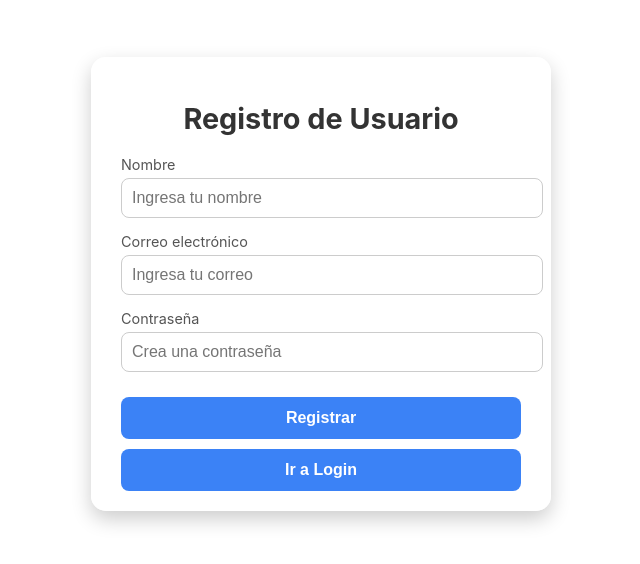
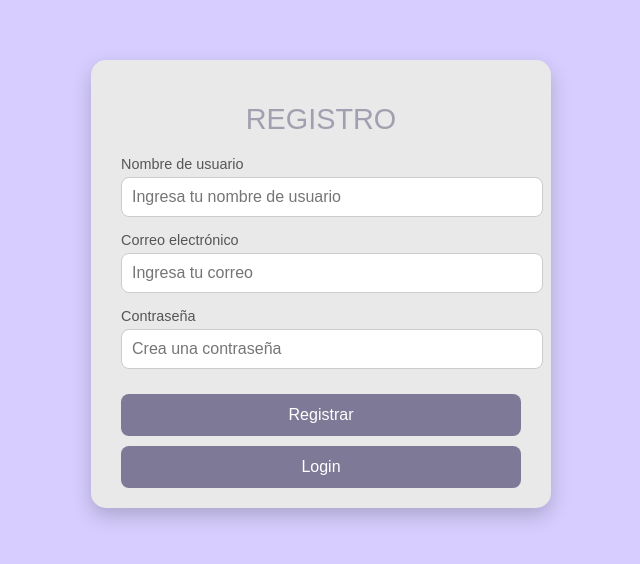
Before and after one commit to Mini-Valeria/To-Do-List, a React (Create React App) app in the folder app/: page / in a window 1280 px wide. Shown: the part 116-680 px from the top of the page, without its empty margins (319-959 px from the left). Built offline with nearby package versions, Linux system fonts and the light colour scheme.

Commit message:
Decoración hecha, back de actividades pendiente

```diff
--- a/app/src/App.css
+++ b/app/src/App.css
@@ -1,6 +1,9 @@
 /* Estilos generales */
 .home-app {
-  font-family: Arial, sans-serif;
+  font-family: "Parkinsans", sans-serif;
+  font-optical-sizing: auto;
+  font-weight: 400;
+  font-style: normal;
   padding: 20px;
   max-width: 800px;
   margin: 0 auto;
@@ -8,9 +11,28 @@
   border-radius: 8px;
 }
 
+.customFont {
+  font-family: "Parkinsans", sans-serif;
+  font-optical-sizing: auto;
+  font-weight: 700;
+  font-style: bold;
+}
+
 h1.title {
   text-align: center;
-  color: #333;
+  color: #7e7997;
+  font-family: "Parkinsans", sans-serif;
+  font-optical-sizing: auto;
+  font-weight: 400;
+  font-style: normal;
+}
+
+h2.title {
+  color: #7e7997;
+  font-family: "Parkinsans", sans-serif;
+  font-optical-sizing: auto;
+  font-weight: 700;
+  font-style: bold;
 }
 
 /* Form */
@@ -19,6 +41,11 @@ h1.title {
   flex-direction: column;
   gap: 10px;
   margin-bottom: 20px;
+  font-family: "Parkinsans", sans-serif;
+  font-optical-sizing: auto;
+  font-weight: 400;
+  font-style: normal;
+  color: #7e7997;
 }
 
 .todo-form input,
@@ -27,20 +54,28 @@ h1.title {
   border-radius: 5px;
   border: 1px solid #ccc;
   font-size: 14px;
+  font-family: "Parkinsans", sans-serif;
+  font-optical-sizing: auto;
+  font-weight: 400;
+  font-style: normal;
 }
 
 .todo-form button {
   padding: 10px 20px;
-  background-color: #4CAF50;
+  background-color: #7e7997;
   color: white;
   border: none;
   border-radius: 5px;
   font-size: 16px;
   cursor: pointer;
+  font-family: "Parkinsans", sans-serif;
+  font-optical-sizing: auto;
+  font-weight: 400;
+  font-style: normal;
 }
 
 .todo-form button:hover {
-  background-color: #45a049;
+  background-color: #b4afca;
 }
 
 /* Botones */
@@ -48,21 +83,29 @@ h1.title {
   display: flex;
   justify-content: space-between;
   margin-bottom: 20px;
+  font-family: "Parkinsans", sans-serif;
+  font-optical-sizing: auto;
+  font-weight: 400;
+  font-style: normal;
 }
 
 .navigation-buttons button {
   padding: 10px 20px;
-  background-color: #2e6cd8;
+  background-color: #7e7997;
   color: white;
   border: none;
   border-radius: 5px;
   font-size: 16px;
   cursor: pointer;
   width: 48%;
+  font-family: "Parkinsans", sans-serif;
+  font-optical-sizing: auto;
+  font-weight: 400;
+  font-style: normal;
 }
 
 .navigation-buttons button:hover {
-  background-color: #1a57a2;
+  background-color: #b4afca;
 }
 
 /* Lista de tareas */
@@ -77,10 +120,18 @@ h1.title {
   margin-bottom: 10px;
   border-radius: 8px;
   border: 1px solid #ddd;
+  font-family: "Parkinsans", sans-serif;
+  font-optical-sizing: auto;
+  font-weight: 400;
+  font-style: normal;
 }
 
 .todo-item strong {
   font-size: 18px;
+  font-family: "Parkinsans", sans-serif;
+  font-optical-sizing: auto;
+  font-weight: 700;
+  font-style: Bold;
 }
 
 .todo-item p {
@@ -96,6 +147,10 @@ h1.title {
   font-size: 14px;
   margin-left: 10px;
   cursor: pointer;
+  font-family: "Parkinsans", sans-serif;
+  font-optical-sizing: auto;
+  font-weight: 400;
+  font-style: normal;
 }
 
 /* Botón de completar */
@@ -120,17 +175,17 @@ h1.title {
 
 /* Estilos para botones de navegación a Completed y Pending */
 .navigation-buttons button:first-of-type {
-  background-color: #3498db;
+  background-color: #8d7997;
 }
 
 .navigation-buttons button:first-of-type:hover {
-  background-color: #2980b9;
+  background-color: #c1afca;
 }
 
 .navigation-buttons button:last-of-type {
-  background-color: #f39c12;
+  background-color: #97798a;
 }
 
 .navigation-buttons button:last-of-type:hover {
-  background-color: #e67e22;
+  background-color: #caafba;
 }
--- a/app/src/Completed.css
+++ b/app/src/Completed.css
@@ -10,9 +10,13 @@
 
 .task-container h1 {
   text-align: center;
-    color: #333;
+  color: #7e7997;
   font-size: 24px;
   margin-bottom: 20px;
+  font-family: "Parkinsans", sans-serif;
+  font-optical-sizing: auto;
+  font-weight: 700;
+  font-style: bold;
 }
 
 .task-list {
@@ -52,6 +56,10 @@
   cursor: pointer;
   margin-top: 10px;
   transition: background-color 0.3s ease;
+  font-family: "Parkinsans", sans-serif;
+  font-optical-sizing: auto;
+  font-weight: 400;
+  font-style: normal;
 }
 
 .delete-btn:hover {
--- a/app/src/Home.tsx
+++ b/app/src/Home.tsx
@@ -18,7 +18,7 @@ export function Home() {
   const [description, setDescription] = useState("");
   const [tasks, setTasks] = useState<Task[]>([]);
   const navigate = useNavigate();
-  const idUser = "6744e5671b4fa961efc34a81"; // Ejemplo de ID
+  const idUser = "6757905a4a54d5f049c99a7a"; // Ejemplo de ID
 
   // Función para mostrar solo la fecha
   const formatDate = (dateString: string) => {
@@ -120,7 +120,7 @@ export function Home() {
 
   return (
     <div className="home-app">
-      <h1 className="title">To-Do App</h1>
+      <h1 className="title">-ˏˋ⋆ Tᴏ Dᴏ Aᴘᴘ ⋆ˊˎ-</h1>
 
       {/* Formulario para crear tareas */}
       <form className="todo-form" onSubmit={handleTasks}>
@@ -130,28 +130,26 @@ export function Home() {
           value={title}
           onChange={(e) => setTitle(e.target.value)}
         />
+        <textarea
+          placeholder="Task Description"
+          value={description}
+          onChange={(e) => setDescription(e.target.value)}
+        />
         <input
           type="date"
           value={dateEnd}
           onChange={(e) => setDateEnd(e.target.value)}
         />
-        <textarea
-          placeholder="Task Description"
-          value={description}
-          onChange={(e) => setDescription(e.target.value)}
-        />
-        <button type="submit">Add Task</button>
+        <button type="submit">📝 Agregar tarea</button>
       </form>
-
-      {}
       <div className="navigation-buttons">
-        <button onClick={() => handleNavigate("Completed")}>Completed Tasks</button>
-        <button onClick={() => handleNavigate("Pending")}>Pending Tasks</button>
+        <button onClick={() => handleNavigate("Completed")}>✅ Tareas completadas</button>
+        <button onClick={() => handleNavigate("Pending")}>⌛ Tareas pendientes</button>
       </div>
 
       {/* Lista de tareas activas */}
       <ul className="todo-list">
-        <h2>Active Tasks</h2>
+        <h2 className="title">Tareas en curso</h2>
         {tasks
           .filter((task) => task.status === "Active")
           .map((task) => (
--- a/app/src/Login.css
+++ b/app/src/Login.css
@@ -1,36 +1,59 @@
+/* Fuente */
+.customFont {
+  font-family: "Parkinsans", sans-serif;
+  font-optical-sizing: auto;
+  font-weight: 400;
+  font-style: normal;
+}
+
 /* Fondo degradado */
 .login-container {
-  background: none;
+  background-color: #d7ceff;
   min-height: 100vh;
   display: flex;
   justify-content: center;
   align-items: center;
-  color: #fff;
+  font-family: "Parkinsans", sans-serif;
+  font-optical-sizing: auto;
+  font-weight: 400;
+  font-style: normal;
 }
 
 /* Caja del formulario */
 .login-box {
-  background: rgba(255, 255, 255, 0.9);
+  background: #e9e9e9;
   padding: 20px 30px;
   width: 100%;
   max-width: 400px;
   border-radius: 15px;
   box-shadow: 0 8px 20px rgba(0, 0, 0, 0.2);
   text-align: center;
+  font-family: "Parkinsans", sans-serif;
+  font-optical-sizing: auto;
+  font-weight: 400;
+  font-style: normal;
 }
 
 /* Título */
 .login-box h2 {
   margin-bottom: 20px;
-  color: #333;
+  color: #a29fb1;
   font-size: 1.8rem;
   font-weight: bold;
+  font-family: "Parkinsans", sans-serif;
+  font-optical-sizing: auto;
+  font-weight: 400;
+  font-style: normal;
 }
 
 /* Grupo de input */
 .input-group {
   margin-bottom: 15px;
   text-align: left;
+  font-family: "Parkinsans", sans-serif;
+  font-optical-sizing: auto;
+  font-weight: 400;
+  font-style: normal;
 }
 
 .input-group label {
@@ -38,6 +61,10 @@
   font-size: 0.9rem;
   margin-bottom: 5px;
   color: #555;
+  font-family: "Parkinsans", sans-serif;
+  font-optical-sizing: auto;
+  font-weight: 400;
+  font-style: normal;
 }
 
 .input-group input {
@@ -47,6 +74,10 @@
   border: 1px solid #ccc;
   border-radius: 8px;
   outline: none;
+  font-family: "Parkinsans", sans-serif;
+  font-optical-sizing: auto;
+  font-weight: 400;
+  font-style: normal;
 }
 
 /* Botón de acción */
@@ -55,37 +86,45 @@
   padding: 12px;
   font-size: 1rem;
   font-weight: bold;
-  background: #3b82f6;
+  background: #7e7997;
   color: #fff;
   border: none;
   border-radius: 8px;
   cursor: pointer;
   transition: background 0.3s ease;
   margin-top: 10px;
+  font-family: "Parkinsans", sans-serif;
+  font-optical-sizing: auto;
+  font-weight: 400;
+  font-style: normal;
 }
 
 .login-btn:hover {
-  background: #2563eb;
+  background: #b4afca;
 }
 
 /* Botón secundario */
 .login-btn.secondary {
-  background: #9333ea;
+  background: #877997;
 }
 
 .login-btn.secondary:hover {
-  background: #7e22ce;
+  background: #b5a2ca;
 }
 
 /* Link de navegación */
 .nav-link {
   margin-top: 10px;
   font-size: 0.9rem;
-  color: #3b82f6;
+  color: #7e7997;
   text-decoration: none;
+  font-family: "Parkinsans", sans-serif;
+  font-optical-sizing: auto;
+  font-weight: 400;
+  font-style: normal;
 }
 
 .nav-link:hover {
-  color: #2563eb;
+  color: #b4afca;
   text-decoration: underline;
 }
--- a/app/src/Login.tsx
+++ b/app/src/Login.tsx
@@ -29,10 +29,10 @@ export const Login = () => {
   return (
     <div className="login-container">
       <div className="login-box">
-        <h2>Iniciar Sesión</h2>
+        <h2 className='customFont'>INICIO DE SESIÓN</h2>
         <form onSubmit={handleLogin}>
           <div className="input-group">
-            <label htmlFor="email">Correo Electrónico</label>
+            <label className='customFont' htmlFor="email">Correo Electrónico</label>
             <input
               type="email"
               id="email"
@@ -44,7 +44,7 @@ export const Login = () => {
           </div>
 
           <div className="input-group">
-            <label htmlFor="password">Contraseña</label>
+            <label className='customFont' htmlFor="password">Contraseña</label>
             <input
               type="password"
               id="password"
--- a/app/src/Register.tsx
+++ b/app/src/Register.tsx
@@ -4,7 +4,7 @@ import axios from 'axios';
 import { useNavigate } from "react-router-dom";
 import './Login.css';
 
-export const SignUp = () => {
+export const Register = () => {
   const [name, setName] = useState<string>("");
   const [email, setEmail] = useState<string>("");
   const [password, setPassword] = useState<string>("");
@@ -26,7 +26,7 @@ export const SignUp = () => {
 
     } catch (error: any) {
       console.log(error.message);
-      Swal.fire('Error', error.response?.data?.msg || 'Ocurrió un error al registrar el usuario.', 'error');
+      Swal.fire('Error', error.response?.data?.msg || 'Ocurrió un error al registrar el usuario.', error);
     }
   };
 
@@ -37,17 +37,17 @@ export const SignUp = () => {
   return (
     <div className="login-container">
       <div className="login-box">
-        <h2>Registro de Usuario</h2>
+        <h2 className='customFont'>REGISTRO</h2>
         <form onSubmit={handleSignUp}>
           <div className="input-group">
-            <label htmlFor="name">Nombre</label>
+            <label htmlFor="name">Nombre de usuario</label>
             <input
               type="text"
               id="name"
               value={name}
               onChange={(e) => setName(e.target.value)}
               required
-              placeholder="Ingresa tu nombre"
+              placeholder="Ingresa tu nombre de usuario"
             />
           </div>
 
@@ -74,13 +74,12 @@ export const SignUp = () => {
               placeholder="Crea una contraseña"
             />
           </div>
-
           <button type="submit" className="login-btn">Registrar</button>
+          <button type="button" className="login-btn" onClick={goToLogin}>Login</button>
         </form>
-        <button type="button" className="login-btn" onClick={goToLogin}>Ir a Login</button>
       </div>
     </div>
   )
 };
 
-export default SignUp;
+export default Register;
```
Also changed, not shown: 1 other file (tests, documents, lock files or other folders). Lines whose indentation alone changed are shown as unchanged.
